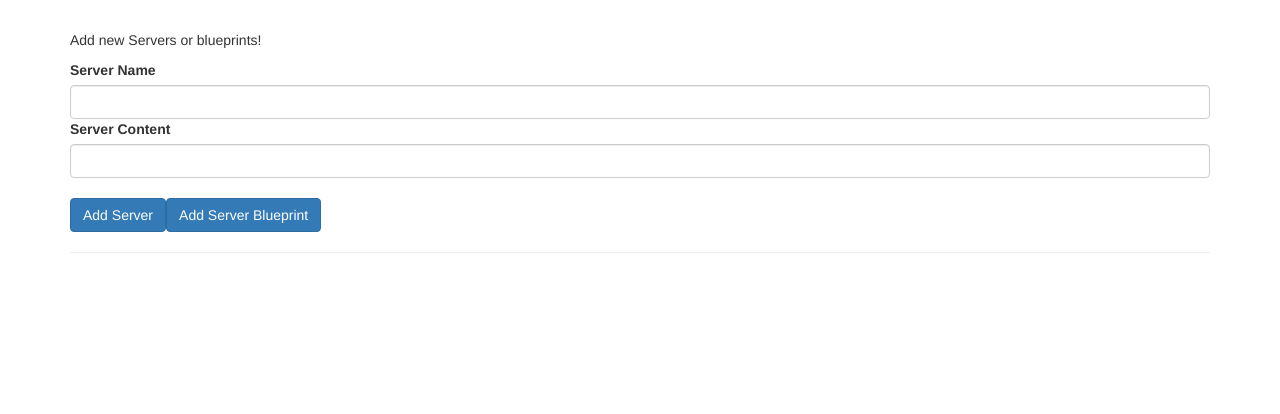
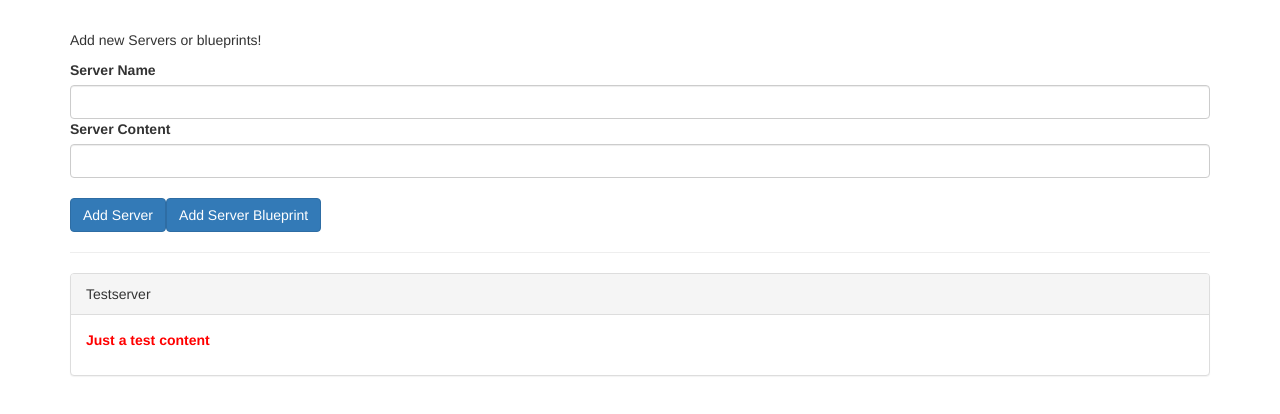
Before and after one commit to Datakokk/CMP-Databinding, an Angular app: page / in a window 1280 px wide. Shown: the top 414 px of the page. Built offline with nearby package versions, Linux system fonts and the light colour scheme.

Commit message:
@input() accessing to property the other component

```diff
--- a/src/app/app.component.html
+++ b/src/app/app.component.html
@@ -3,7 +3,9 @@
   <hr>
   <div class="row">
     <div class="col-xs-12">
-      <app-server-element *ngFor="let serverElement of serverElements"></app-server-element>
+      <app-server-element
+         *ngFor="let serverElement of serverElements"
+         [element]="serverElement"></app-server-element>
     </div>
   </div>
 </div>
--- a/src/app/app.component.ts
+++ b/src/app/app.component.ts
@@ -6,5 +6,5 @@
   styleUrls: ['./app.component.css']
 })
 export class AppComponent {
-  serverElements = [];
+  serverElements = [{type:'server', name:'Testserver', content:'Just a test content'}];
 }
--- a/src/app/cockpit/cockpit.component.ts
+++ b/src/app/cockpit/cockpit.component.ts
@@ -15,18 +15,18 @@
   }
 
   onAddServer() {
-    this.serverElements.push({
-      type: 'server',
-      name: this.newServerName,
-      content: this.newServerContent
-    });
+    // this.serverElements.push({
+    //   type: 'server',
+    //   name: this.newServerName,
+    //   content: this.newServerContent
+    // });
   }
 
   onAddBlueprint() {
-    this.serverElements.push({
-      type: 'blueprint',
-      name: this.newServerName,
-      content: this.newServerContent
-    });
+    // this.serverElements.push({
+    //   type: 'blueprint',
+    //   name: this.newServerName,
+    //   content: this.newServerContent
+    // });
   }
 }
--- a/src/app/server-element/server-element.component.ts
+++ b/src/app/server-element/server-element.component.ts
@@ -1,4 +1,4 @@
-import { Component, OnInit } from '@angular/core';
+import { Component, Input, OnInit } from '@angular/core';
 
 @Component({
   selector: 'app-server-element',
@@ -6,6 +6,7 @@
   styleUrls: ['./server-element.component.css']
 })
 export class ServerElementComponent implements OnInit {
+  @Input() element: {type:string, name:string, content:string}
 
   constructor() { }
 
```
